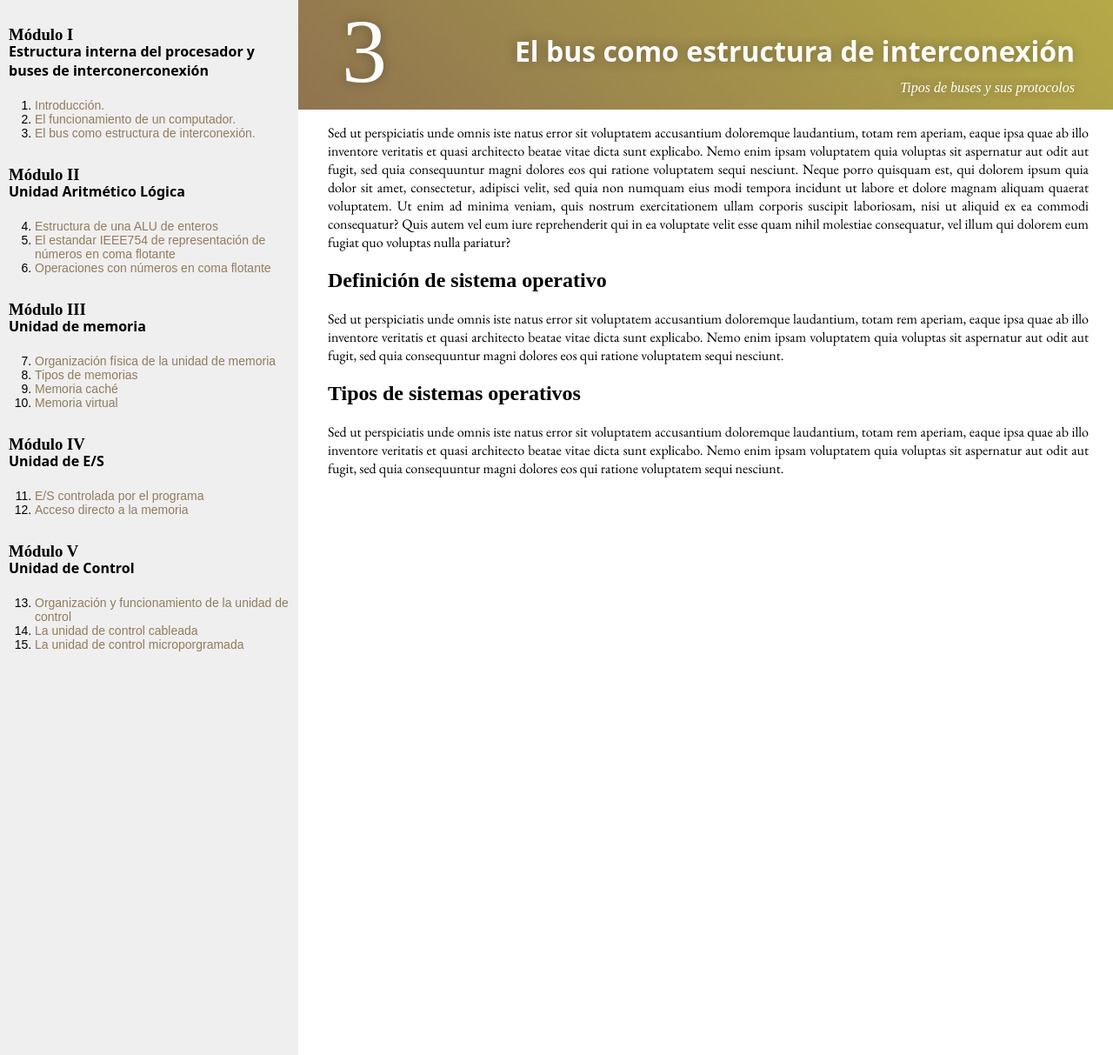
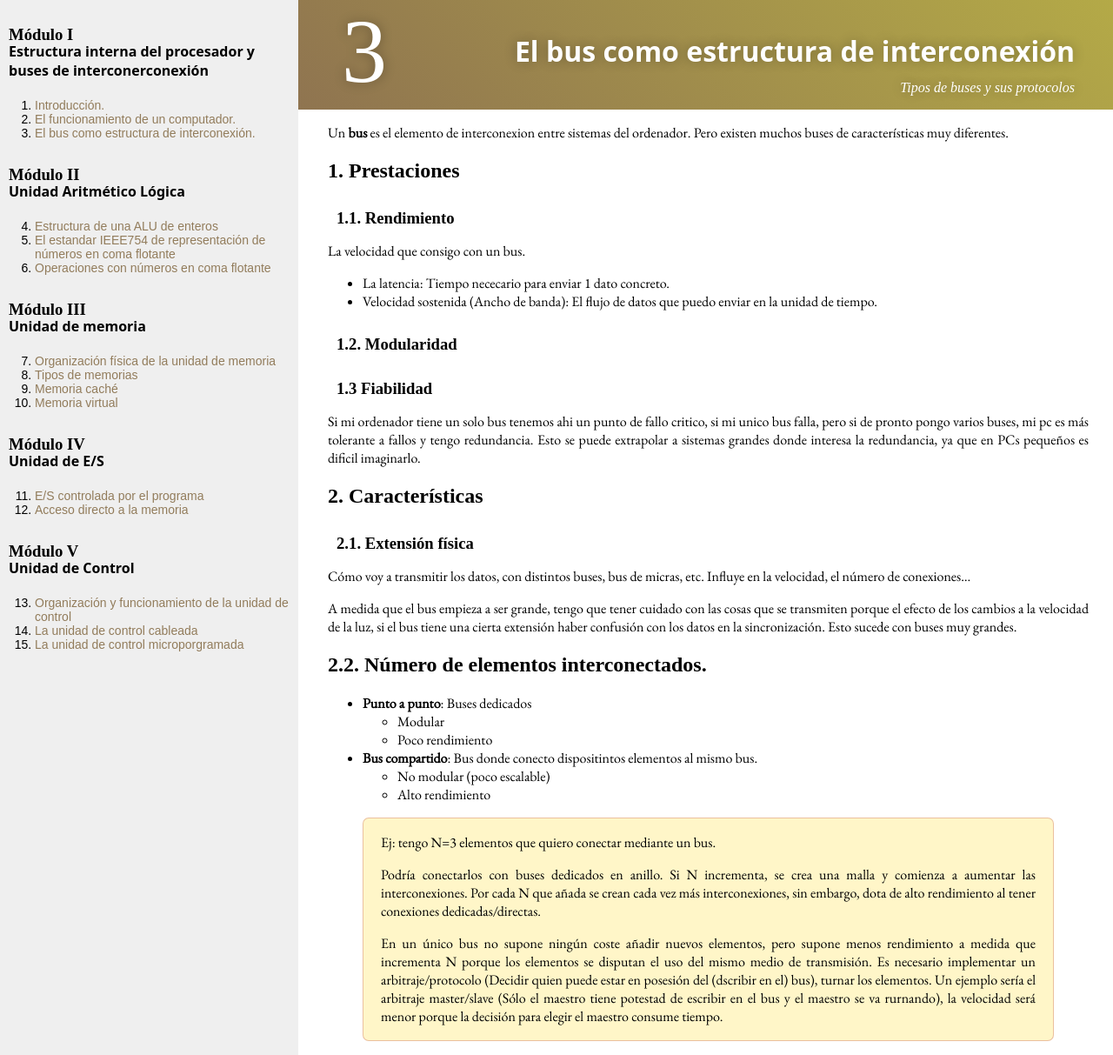
Before and after one commit to dkaerit/EDC, a Jekyll site: the page built from _posts/2020-10-05-TEMA03.md, in a window 1280 px wide and 1213 px high. Shown: the whole window at 87% size. Built offline with Jekyll 4.4.1, drawn with Linux system fonts in a browser that asks for light colours; some web fonts are replaced.

Commit message:
Update 2020-10-05-TEMA03.md

```diff
--- a/_posts/2020-10-05-TEMA03.md
+++ b/_posts/2020-10-05-TEMA03.md
@@ -7,11 +7,35 @@ layout: post
   <subtitle>Tipos de buses y sus protocolos</subtitle>
 </div>
 
-Sed ut perspiciatis unde omnis iste natus error sit voluptatem accusantium doloremque laudantium, totam rem aperiam, eaque ipsa quae ab illo inventore veritatis et quasi architecto beatae vitae dicta sunt explicabo. Nemo enim ipsam voluptatem quia voluptas sit aspernatur aut odit aut fugit, sed quia consequuntur magni dolores eos qui ratione voluptatem sequi nesciunt.
-Neque porro quisquam est, qui dolorem ipsum quia dolor sit amet, consectetur, adipisci velit, sed quia non numquam eius modi tempora incidunt ut labore et dolore magnam aliquam quaerat voluptatem. Ut enim ad minima veniam, quis nostrum exercitationem ullam corporis suscipit laboriosam, nisi ut aliquid ex ea commodi consequatur? Quis autem vel eum iure reprehenderit qui in ea voluptate velit esse quam nihil molestiae consequatur, vel illum qui dolorem eum fugiat quo voluptas nulla pariatur?
+Un **bus** es el elemento de interconexion entre sistemas del ordenador. Pero existen muchos buses de características muy diferentes.
 
-## Definición de sistema operativo
-Sed ut perspiciatis unde omnis iste natus error sit voluptatem accusantium doloremque laudantium, totam rem aperiam, eaque ipsa quae ab illo inventore veritatis et quasi architecto beatae vitae dicta sunt explicabo. Nemo enim ipsam voluptatem quia voluptas sit aspernatur aut odit aut fugit, sed quia consequuntur magni dolores eos qui ratione voluptatem sequi nesciunt.
+## 1. Prestaciones
+### 1.1. Rendimiento
+La velocidad que consigo con un bus.
+  * La latencia: Tiempo nececario para enviar 1 dato concreto.
+  * Velocidad sostenida (Ancho de banda): El flujo de datos que puedo enviar en la unidad de tiempo.
 
-## Tipos de sistemas operativos
-Sed ut perspiciatis unde omnis iste natus error sit voluptatem accusantium doloremque laudantium, totam rem aperiam, eaque ipsa quae ab illo inventore veritatis et quasi architecto beatae vitae dicta sunt explicabo. Nemo enim ipsam voluptatem quia voluptas sit aspernatur aut odit aut fugit, sed quia consequuntur magni dolores eos qui ratione voluptatem sequi nesciunt.
+### 1.2. Modularidad
+### 1.3 Fiabilidad
+Si mi ordenador tiene un solo bus tenemos ahi un punto de fallo critico, si mi unico bus falla, pero si de pronto pongo varios buses, mi pc es más tolerante a fallos y tengo redundancia. Esto se puede extrapolar a sistemas grandes donde interesa la redundancia, ya que en PCs pequeños es dificil imaginarlo.
+
+## 2. Características
+### 2.1. Extensión física
+Cómo voy a transmitir los datos, con distintos buses, bus de micras, etc. Influye en la velocidad, el número de conexiones...
+
+A medida que el bus empieza a ser grande, tengo que tener cuidado con las cosas que se transmiten porque el efecto de los cambios a la velocidad de la luz, si el bus tiene una cierta extensión haber confusión con los datos en la sincronización. Esto sucede con buses muy grandes.
+
+## 2.2. Número de elementos interconectados.
+  * **Punto a punto**: Buses dedicados
+    * Modular
+    * Poco rendimiento
+  * **Bus compartido**: Bus donde conecto dispositintos elementos al mismo bus.
+    * No modular (poco escalable)
+    * Alto rendimiento
+
+> Ej: tengo N=3 elementos que quiero conectar mediante un bus.
+>
+> Podría conectarlos con buses dedicados en anillo. Si N incrementa, se crea una malla y comienza a aumentar las interconexiones. Por cada N que añada se crean cada vez
+> más interconexiones, sin embargo, dota de alto rendimiento al tener conexiones dedicadas/directas.
+>
+> En un único bus no supone ningún coste añadir nuevos elementos, pero supone menos rendimiento a medida que incrementa N porque los elementos se disputan el uso del mismo medio de transmisión. Es necesario implementar un arbitraje/protocolo (Decidir quien puede estar en posesión del (dscribir en el) bus), turnar los elementos. Un ejemplo sería el arbitraje master/slave (Sólo el maestro tiene potestad de escribir en el bus y el maestro se va rurnando), la velocidad será menor porque la decisión para elegir el maestro consume tiempo.
```
